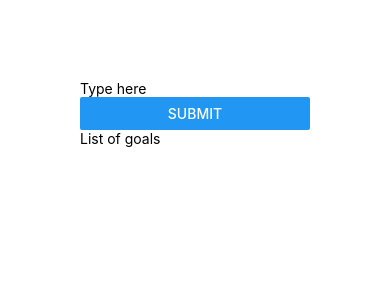
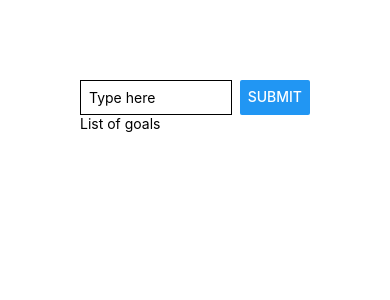
Before and after one commit to ytsykvas/shopping-list-with-React-Native, a React Native app: screen / in a window 390 px wide. Shown: the top 300 px of the page. Built offline with nearby package versions, Linux system fonts and the light colour scheme.

Commit message:
Flexboxes-to-create-layouts

```diff
--- a/App.js
+++ b/App.js
@@ -3,8 +3,8 @@
 export default function App() {
   return (
     <View style={styles.appContainer}>
-      <View>
-        <TextInput placeholder='Type here'/>
+      <View style={styles.inputContainer}>
+        <TextInput style={styles.textInput} placeholder='Type here'/>
         <Button title='submit'/>
       </View>
       <View>
@@ -17,5 +17,16 @@
 const styles = StyleSheet.create({
   appContainer: {
     padding: 80
+  },
+  inputContainer: {
+    flexDirection: 'row',
+    justifyContent: 'space-between'
+  },
+  textInput: {
+    borderWidth: 1,
+    boederColor: 'black',
+    width: '80%',
+    marginRight: 8,
+    padding: 8
   }
 });
```
